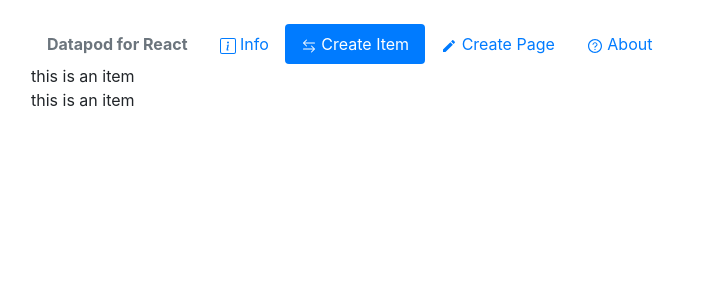
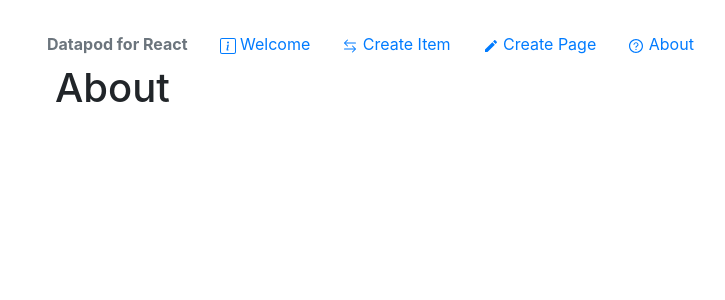
Before and after one commit to edwardtanguay/dpodreactold2, a React (Create React App) app: page /about in a window 1280 px wide. Shown: the top 300 px of the page, without its empty margins (54-779 px from the left). Built offline with nearby package versions, Linux system fonts and the light colour scheme.

Commit message:
clickable menu

```diff
--- a/package.json
+++ b/package.json
@@ -12,6 +12,7 @@
     "react": "^16.13.1",
     "react-dom": "^16.13.1",
     "react-icons": "^3.10.0",
+    "react-router-dom": "^5.1.2",
     "react-scripts": "3.4.1"
   },
   "scripts": {
--- a/src/App.js
+++ b/src/App.js
@@ -6,20 +6,34 @@ import { BsArrowLeftRight, BsInfoSquare } from "react-icons/bs";
 import { MdCreate } from "react-icons/md";
 import { AiOutlineQuestionCircle } from "react-icons/ai";
 import Item from './components/Item';
+import { BrowserRouter, Switch, Route } from 'react-router-dom';
+import PageCreatePage from './components/PageCreatePage';
+import PageWelcome from './components/PageWelcome';
+import PageCreateItem from './components/PageCreateItem';
+import PageAbout from './components/PageAbout';
 
 function App() {
 	return (
 		<div className="container mt-4">
-			<ul class="nav nav-pills">
-				<li className="nav-item"><a href="#" className="nav-link disabled font-weight-bold">Datapod for React</a></li>
-				<li className="nav-item"><a href="#" className="nav-link"><BsInfoSquare /> Info</a></li>
-				<li className="nav-item"><a href="#" className="nav-link active"><BsArrowLeftRight /> Create Item</a></li>
-				<li className="nav-item"><a href="#" className="nav-link"><MdCreate /> Create Page</a></li>
-				<li className="nav-item"><a href="#" className="nav-link"><AiOutlineQuestionCircle /> About</a></li>
+			<ul class="nav nav-pills text-left">
+				<li className="nav-item"><a href="" className="nav-link disabled font-weight-bold">Datapod for React</a></li>
+				<li className="nav-item"><a href="/welcome" className="nav-link"><BsInfoSquare /> Welcome</a></li>
+				<li className="nav-item"><a href="/createItem" className="nav-link"><BsArrowLeftRight /> Create Item</a></li>
+				<li className="nav-item"><a href="/createPage" className="nav-link"><MdCreate /> Create Page</a></li>
+				<li className="nav-item"><a href="/about" className="nav-link"><AiOutlineQuestionCircle /> About</a></li>
 			</ul>
 
-			<Item />
-			<Item />
+			<div class="ml-4">
+				<BrowserRouter>
+					<Switch>
+						<Route path="/welcome" component={PageWelcome} />
+						<Route path="/createItem" component={PageCreateItem} />
+						<Route path="/createPage" component={PageCreatePage} />
+						<Route path="/about" component={PageAbout} />
+						<Route path="/" component={Item} />
+					</Switch>
+				</BrowserRouter>
+			</div>
 		</div>
 	);
 }
--- a/src/components/Item.js
+++ b/src/components/Item.js
@@ -2,7 +2,7 @@ import React from 'react';
 
 function Item() {
 	return (
-		<div>this is an item</div>
+		<div>make a choice</div>
 	)
 }
 
--- /dev/null
+++ b/src/components/PageAbout.js
@@ -0,0 +1,9 @@
+import React from 'react';
+
+function PageAbout() {
+	return (
+		<h1>About</h1>
+	)
+}
+
+export default PageAbout;
--- /dev/null
+++ b/src/components/PageCreateItem.js
@@ -0,0 +1,9 @@
+import React from 'react';
+
+function PageCreateItem() {
+	return (
+		<h1>Create Item</h1>
+	)
+}
+
+export default PageCreateItem;
--- /dev/null
+++ b/src/components/PageCreatePage.js
@@ -0,0 +1,9 @@
+import React from 'react';
+
+function CreatePage() {
+	return (
+		<h1>Create Page</h1>
+	)
+}
+
+export default CreatePage;
--- /dev/null
+++ b/src/components/PageWelcome.js
@@ -0,0 +1,9 @@
+import React from 'react';
+
+function PageWelcome() {
+	return (
+		<h1>Welcome</h1>
+	)
+}
+
+export default PageWelcome;
```
Also changed, not shown: 1 other file (tests, documents, lock files or other folders).
